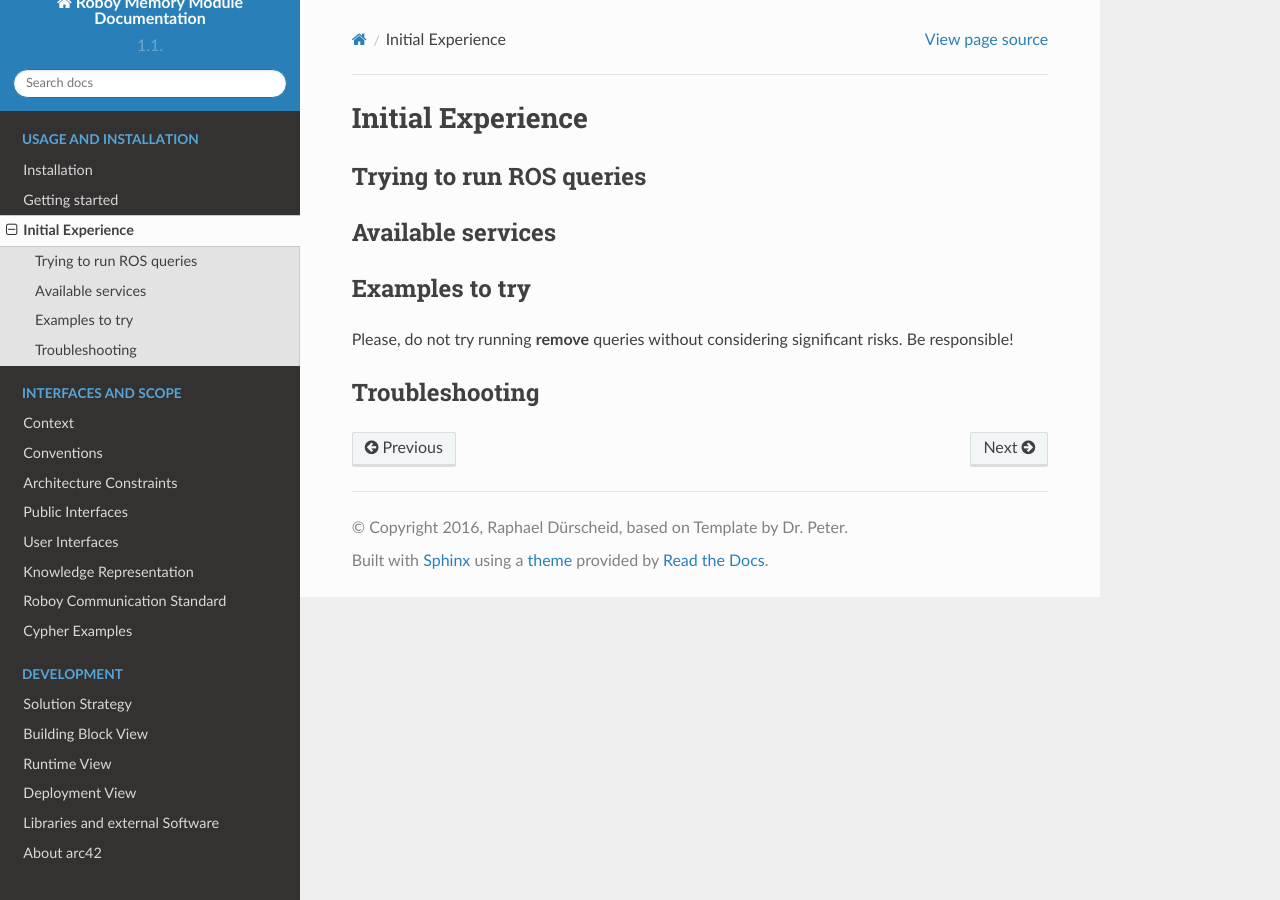
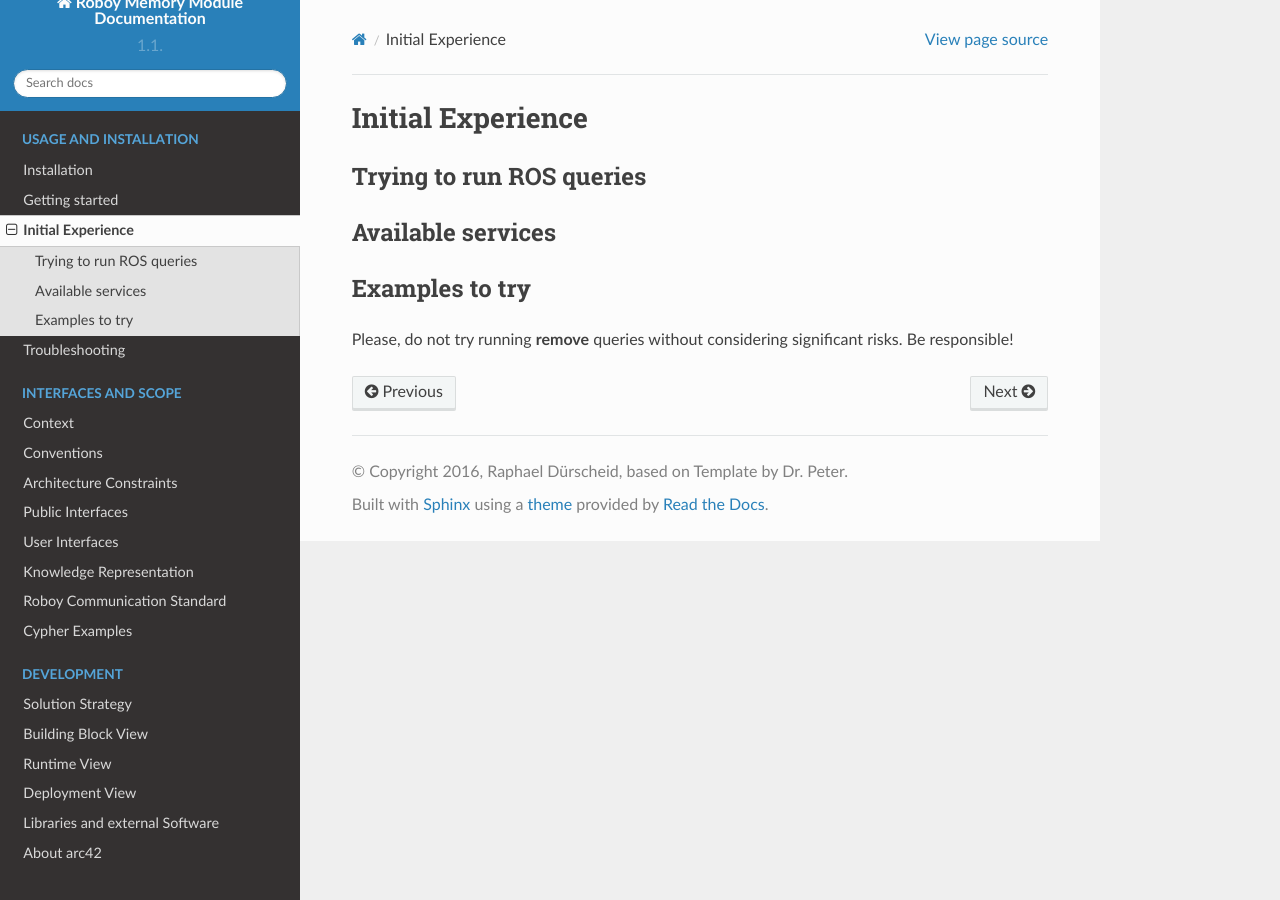
Before and after one commit to Roboy/memory, a Sphinx documentation site: the page built from docs/Usage/2_initial_experience.rst, in a window 1280 px wide. Built offline with Sphinx 7.4.7 and the Read the Docs theme 2.0.0, drawn with Linux system fonts in a browser that asks for light colours.

Commit message:
Moved Troubleshooting onto separate page + minor fixes in docs

```diff
--- a/docs/Usage/2_initial_experience.rst
+++ b/docs/Usage/2_initial_experience.rst
@@ -13,7 +13,3 @@
 --------------------------------------------------
 
 Please, do not try running **remove** queries without considering significant risks. Be responsible!
-
-
-Troubleshooting
---------------------------------------------------
--- /dev/null
+++ b/docs/Usage/3_Troubleshooting.rst
@@ -0,0 +1,2 @@
+Troubleshooting
+===============
```
